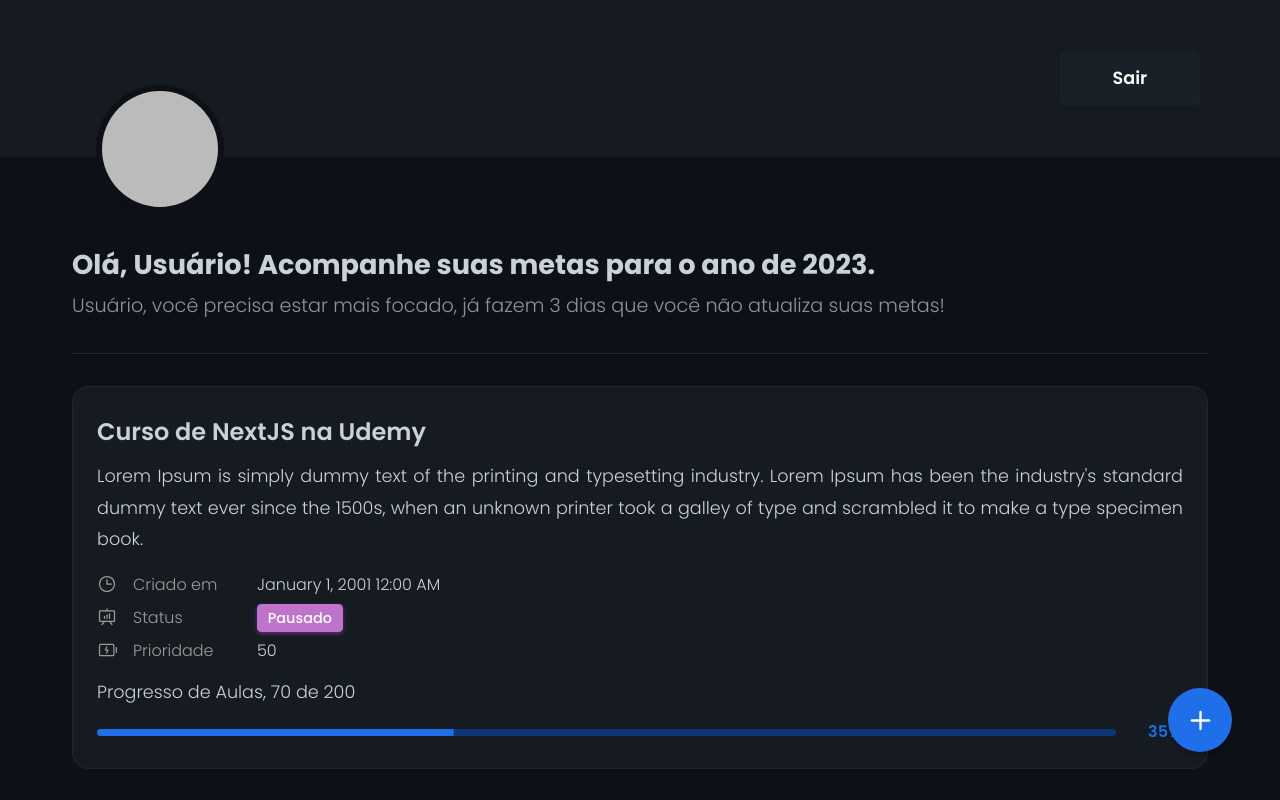
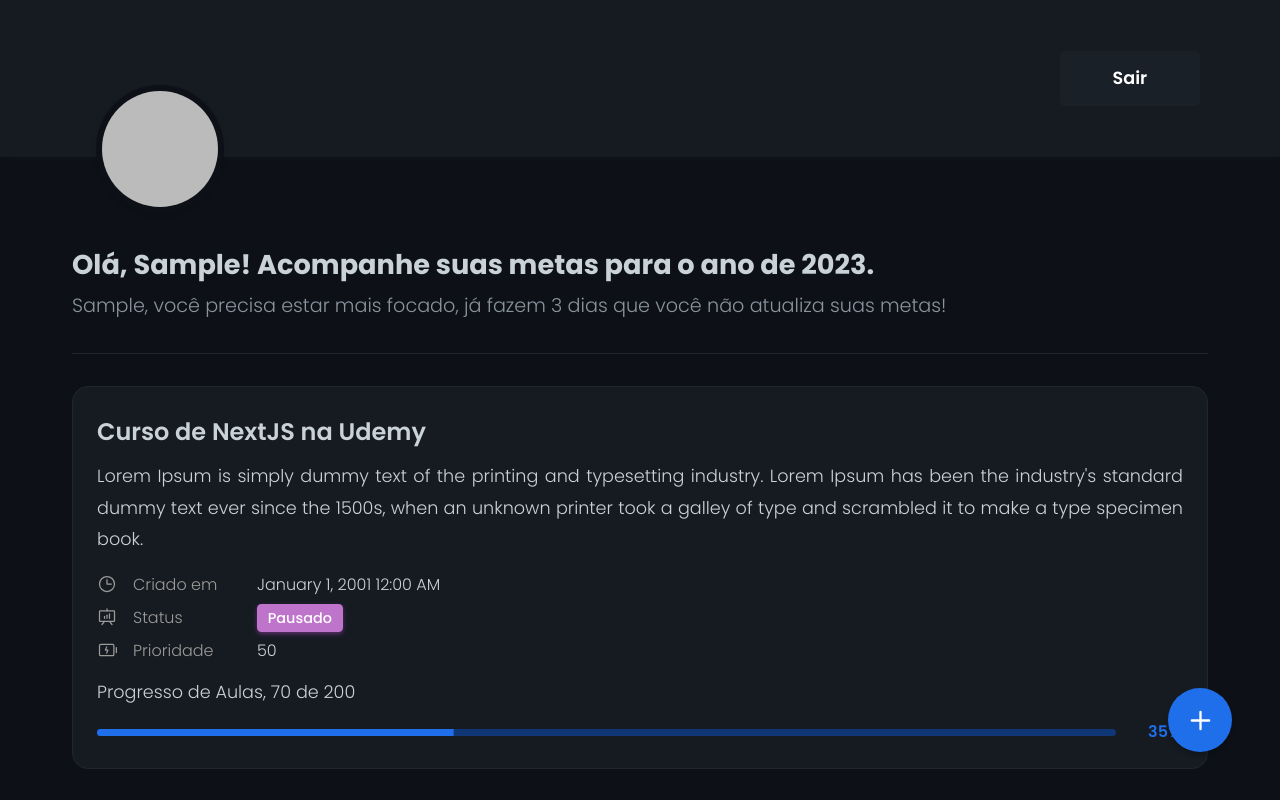
Before and after one commit to AllanDutra/next-goals-project, a Next.js app: page / in a window 1280 px wide. Shown: the top 800 px of the page. Built offline with nearby package versions, Linux system fonts and the light colour scheme; no server answers; sample sign-in values are in the browser's storage.

Commit message:
refactor: show user first name in presentation

```diff
--- a/src/pages/index.tsx
+++ b/src/pages/index.tsx
@@ -16,6 +16,7 @@ import {
   GoalInfoToDelete,
   ModalConfirmExcludeGoal,
 } from "../components/ModalConfirmExcludeGoal";
+import { Utils } from "../functions/Utils";
 
 export default function Home() {
   const { data: session } = useSession();
@@ -75,9 +76,13 @@ export default function Home() {
 
       <PageContainer>
         <Presentation
-          title="Olá, Usuário! Acompanhe suas metas para o ano de 2023."
-          subtitle="Usuário, você precisa estar mais focado, já fazem 3 dias que você
-        não atualiza suas metas!"
+          title={`Olá, ${Utils.getOnlyFirstName(
+            session?.user?.name
+          )}! Acompanhe suas metas para o ano de 2023.`}
+          subtitle={`${Utils.getOnlyFirstName(
+            session?.user?.name
+          )}, você precisa estar mais focado, já fazem 3 dias que você
+        não atualiza suas metas!`}
         />
 
         {goals.length === 0 ? (
```
